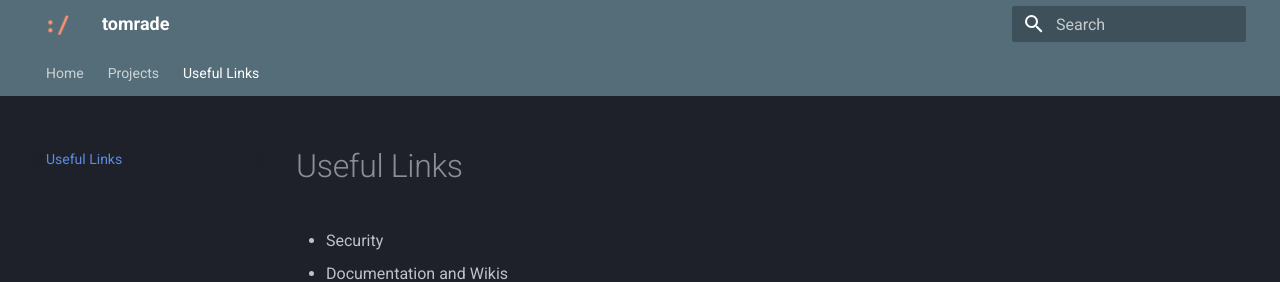
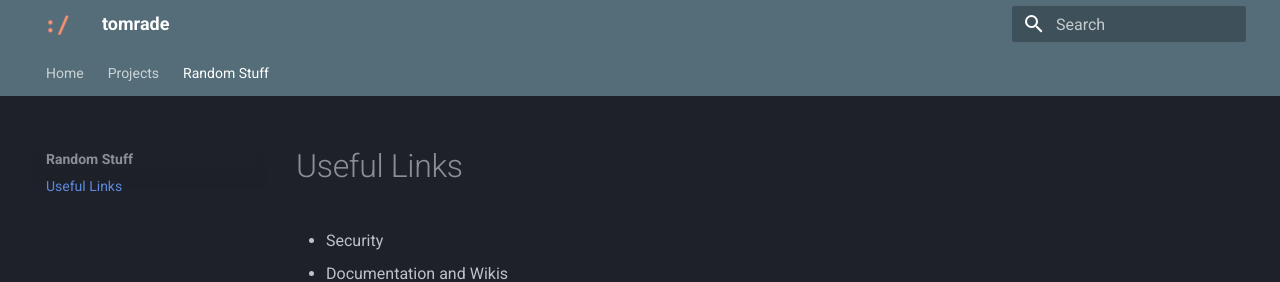
Before and after one commit to tomrade/tomrade-site, an MkDocs documentation site: the page built from docs/links.md, in a window 1280 px wide. Shown: the top 282 px of the page. Built offline with MkDocs 1.6.1 and Material for MkDocs 9.7.7, drawn with Linux system fonts in a browser that asks for light colours.

Commit message:
fixed tabs

```diff
--- a/mkdocs.yml
+++ b/mkdocs.yml
@@ -4,7 +4,8 @@ nav:
         - About: index.md
     - Projects:
         - Security : projects.md
-    - Useful Links: links.md
+    - Random Stuff:
+        - Useful Links: links.md
 theme:
     logo: img/logo.png
     name: material
```
